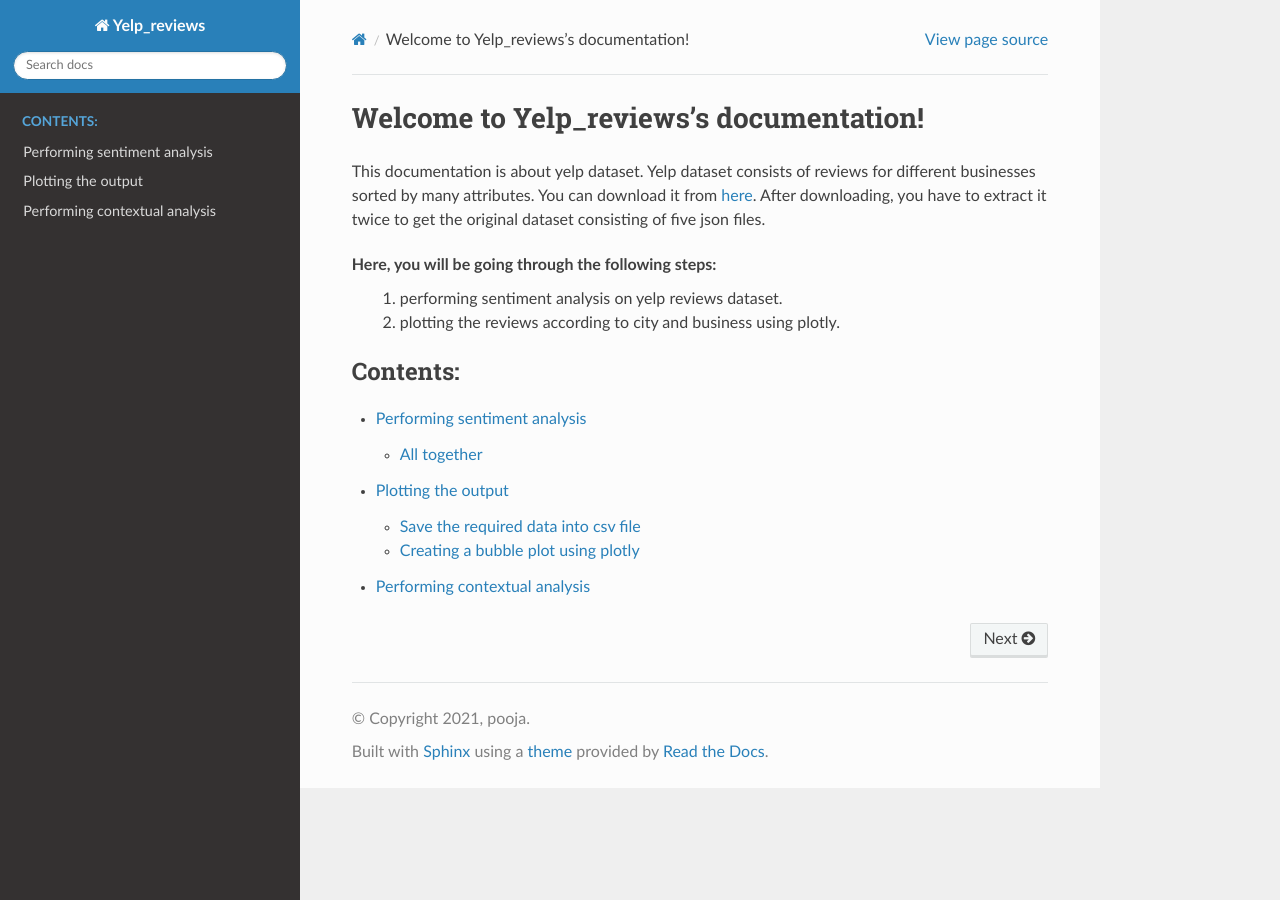
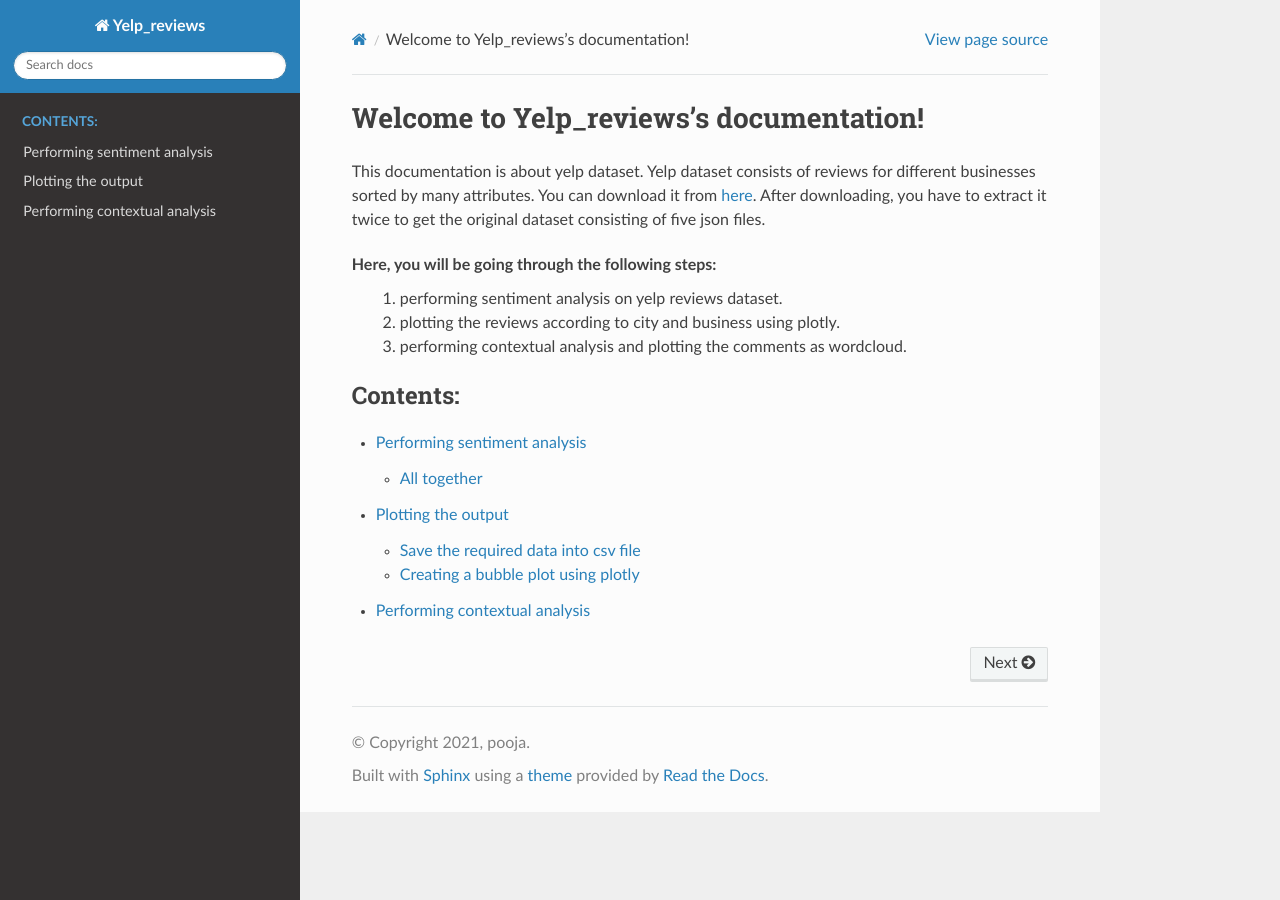
Before and after one commit to Poojaerelli/Yelp_reviews, a Sphinx documentation site: the page built from docs/source/index.rst, in a window 1280 px wide. Built offline with Sphinx 7.4.7 and the Read the Docs theme 2.0.0, drawn with Linux system fonts in a browser that asks for light colours.

Commit message:
Updating files

```diff
--- a/docs/source/index.rst
+++ b/docs/source/index.rst
@@ -6,6 +6,7 @@
 Here, you will be going through the following steps:
  1. performing sentiment analysis on yelp reviews dataset.
  2. plotting the reviews according to city and business using plotly.
+ 3. performing contextual analysis and plotting the comments as wordcloud.
 
 .. _here: https://www.yelp.com/dataset
 
```
Also changed, not shown: 5 other files.
